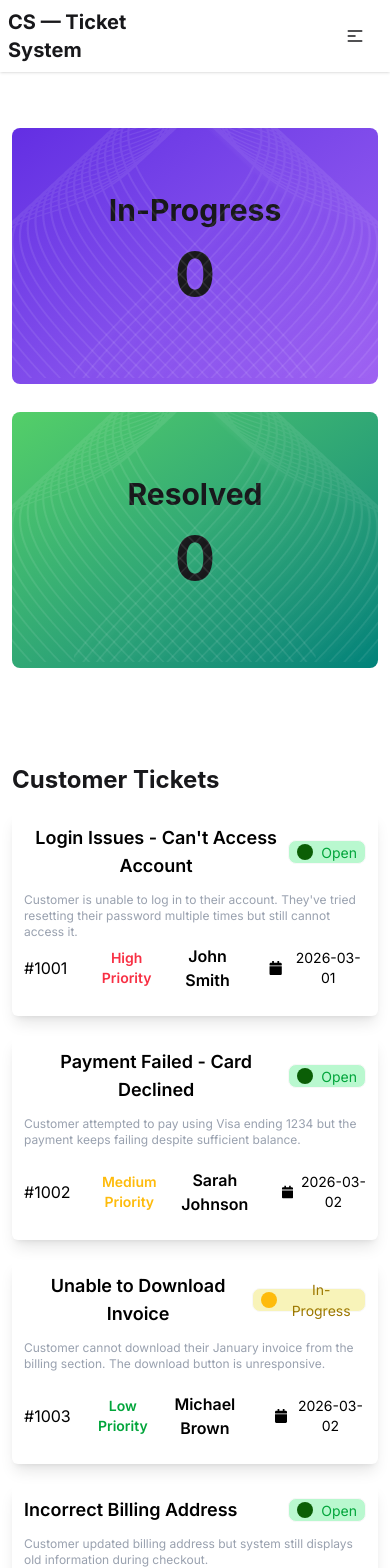
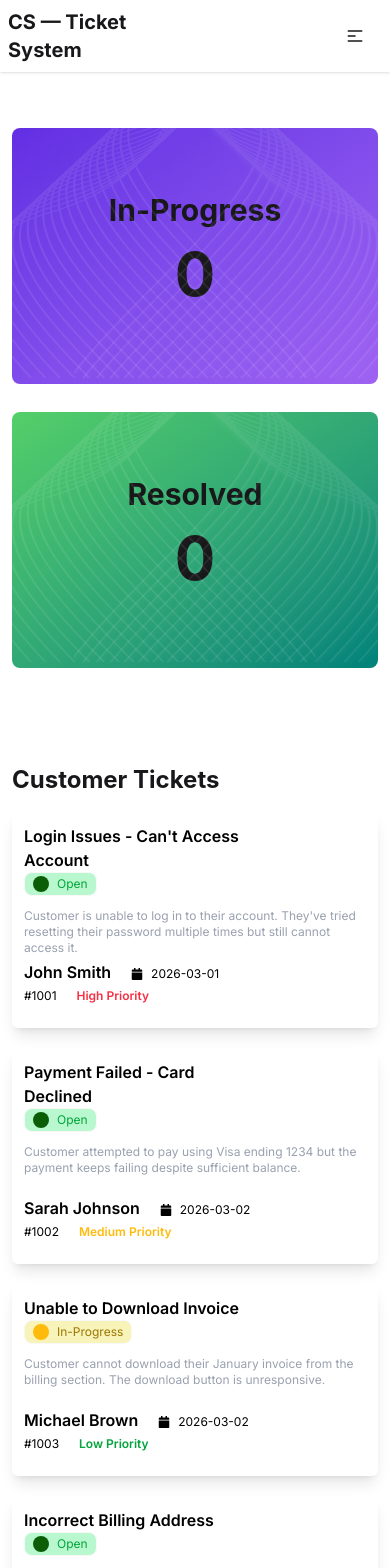
Before and after one commit to Sabbirahmed0007/customer-support-zone, a React (Vite) app: page / in a window 390 px wide. Shown: the top 1568 px of the page. Built offline with nearby package versions, Linux system fonts and the light colour scheme.

Commit message:
recheked theshape and size for mobile version and rectified few errors

```diff
--- a/src/Components/Tasks/ResolvedTask.jsx
+++ b/src/Components/Tasks/ResolvedTask.jsx
@@ -7,7 +7,7 @@ const ResolvedTask = ({ resolvedTickets }) => {
 
     return (
         <div className='bg-[#ECE0FF]  text-black p-4 text-left rounded-md'>
-            <h1 className='text-left mb-3 text-xl font-bold'>{ title}</h1>
+            <h1 className='text-left mb-3  font-bold'>{ title}</h1>
         </div>
     );
 };
--- a/src/Components/Tasks/Task.jsx
+++ b/src/Components/Tasks/Task.jsx
@@ -6,7 +6,7 @@ const Task = ({ ticket, handleResolvedTask }) => {
 
     return (
         <div className='p-3 bg-white text-black font-inte rounded-md'>
-            <h1 className='text-left mb-3 text-xl font-bold'>{title}</h1>
+            <h1 className='text-left mb-3 text-lg font-bold'>{title}</h1>
             <div>
                 <button onClick={() => handleResolvedTask(ticket)} className='btn w-full text-white bg-[#02A53B]'>Complete</button>
             </div>
--- a/src/Components/TicketContainers/TicketCard.jsx
+++ b/src/Components/TicketContainers/TicketCard.jsx
@@ -7,24 +7,24 @@ const TicketCard = ({ ticket, handleTicket }) => {
     const { title, status, description, id, customer, priority, createdAt }= ticket
 
     return (
-        <div onClick={()=>handleTicket(ticket)} className='bg-white cursor-pointer text-black shadow-lg p-3 box-border rounded-md font-inter'>
+        <div onClick={()=>handleTicket(ticket)} className='bg-white cursor-pointer text-black shadow-lg p-3 box-border rounded-md font-inter lg:h-44'>
 
-            <div className='flex items-center justify-between mb-3'>
-                <h1 className='text-lg font-semibold'>{title}</h1>
-                <p className={`badge badge-md ${status.toLowerCase() === 'open' ? 'bg-[#B9F8CF] text-[#02A53B]' :'bg-[#F8F3B9] text-[#9C7700]'}  p-2`}> <span className={` p-2 ${status.toLowerCase() === 'open' ? 'bg-[#0B5E06]' :'bg-[#FEBB0C]'}  rounded-full`}></span> {status}</p>
+            <div className='flex flex-col md:flex-row items-start md:items-center justify-between mb-3'>
+                <h1 className=' font-semibold text-left overflow-auto w-2/3'>{title}</h1>
+                <p className={`badge text-xs  badge-md  ${status.toLowerCase() === 'open' ? 'bg-[#B9F8CF] text-[#02A53B]' :'bg-[#F8F3B9] text-[#9C7700]'}  p-2`}> <span className={` p-2 ${status.toLowerCase() === 'open' ? 'bg-[#0B5E06]' :'bg-[#FEBB0C]'}  rounded-full`}></span> {status}</p>
             </div>
             <div className='text-left text-xs text-gray-400 h-10'>
                 <p>{description} </p>
             </div>
 
-            <div className='flex items-center justify-between my-3'>
-                <div className='flex items-center justify-center gap-5'>
-                    <p>#{id}</p>
-                    <p className={`${priority.toLowerCase() === 'high' ? 'text-[#F83044]' : priority.toLowerCase() === 'medium' ? 'text-[#FEBB0C]' :'text-[#02A53B]'} font-semibold text-sm`}>{ priority} Priority</p>
+            <div className='flex flex-col-reverse  md:flex-row items-start md:items-center justify-between my-3 '>
+                <div className='flex items-center justify-between md:justify-center gap-5'>
+                    <p className='text-xs'>#{id}</p>
+                    <p className={`${priority.toLowerCase() === 'high' ? 'text-[#F83044]' : priority.toLowerCase() === 'medium' ? 'text-[#FEBB0C]' :'text-[#02A53B]'} font-semibold text-xs`}>{ priority} Priority</p>
                 </div>
-                <div className='flex items-center justify-center gap-5'>
+                <div className='flex items-center justify-center gap-5 space-y-1'>
                     <h2 className=' font-semibold'>{customer}</h2>
-                    <p className='flex items-center gap-2 text-sm'><FaCalendar></FaCalendar>{ createdAt}</p>
+                    <p className='flex items-center gap-2 text-xs'><FaCalendar></FaCalendar>{ createdAt}</p>
                 </div>
 
             </div>
```
